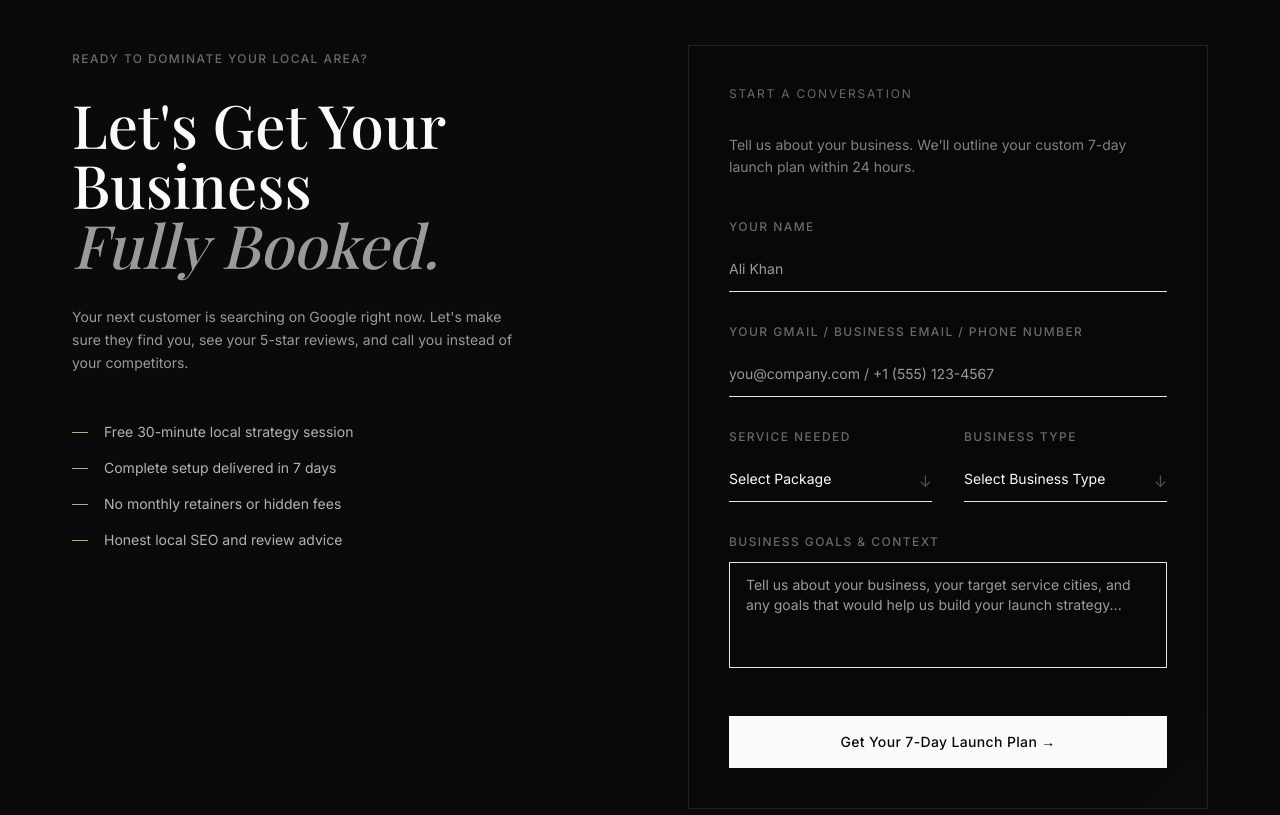
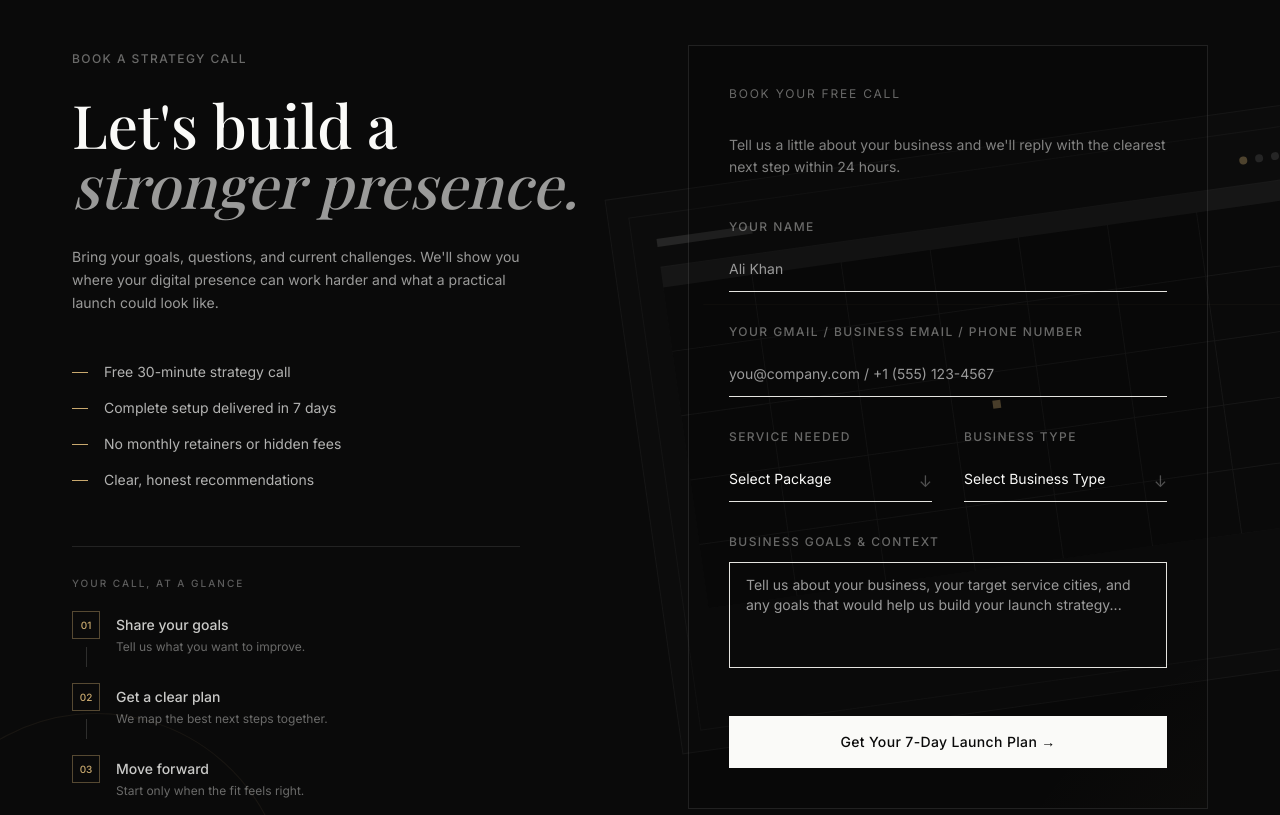
Before and after one commit to phtnex-Agency/phtnex-website, a React (Vite) app: page / in a window 1280 px wide. Shown: the part 7620-8435 px from the top of the page. Built offline with nearby package versions, Linux system fonts and the light colour scheme; a web font is replaced by a local one.

Commit message:
Polish work and booking section visuals
Add a professional background visual to Featured Work and an appointment-calendar background to the Book a Strategy Call section.

```diff
--- a/src/components/sections/ContactCTA.jsx
+++ b/src/components/sections/ContactCTA.jsx
@@ -4,10 +4,16 @@ import { motion } from 'framer-motion'
 const WEB3FORMS_ACCESS_KEY = 'ead346c5-922c-46d6-a59f-5a5749c3afea'
 
 const trustPoints = [
-  'Free 30-minute local strategy session',
+  'Free 30-minute strategy call',
   'Complete setup delivered in 7 days',
   'No monthly retainers or hidden fees',
-  'Honest local SEO and review advice',
+  'Clear, honest recommendations',
+]
+
+const callSteps = [
+  { number: '01', title: 'Share your goals', detail: 'Tell us what you want to improve.' },
+  { number: '02', title: 'Get a clear plan', detail: 'We map the best next steps together.' },
+  { number: '03', title: 'Move forward', detail: 'Start only when the fit feels right.' },
 ]
 
 const serviceOptions = [
@@ -60,6 +66,43 @@ const staggerContainer = {
   viewport: { once: true, margin: '-100px' },
 }
 
+function BookingBackgroundVisual() {
+  return (
+    <div className="absolute inset-0 overflow-hidden pointer-events-none" aria-hidden="true">
+      <div className="absolute -right-20 top-1/2 h-[560px] w-[720px] -translate-y-1/2 rotate-[-8deg] border border-surface/[0.06] bg-surface/[0.015] p-5 opacity-70">
+        <div className="h-full border border-surface/[0.05] p-6">
+          <div className="flex items-center justify-between border-b border-surface/[0.08] pb-5">
+            <span className="h-2 w-24 bg-surface/15" />
+            <div className="flex gap-2">
+              <span className="h-2 w-2 rounded-full bg-gold/50" />
+              <span className="h-2 w-2 rounded-full bg-surface/15" />
+              <span className="h-2 w-2 rounded-full bg-surface/15" />
+            </div>
+          </div>
+          <div className="grid grid-cols-7 gap-px bg-surface/[0.06] pt-5">
+            {Array.from({ length: 35 }, (_, index) => (
+              <span
+                key={index}
+                className={`h-16 bg-ink ${index === 17 ? 'relative after:absolute after:left-1/2 after:top-1/2 after:h-2 after:w-2 after:-translate-x-1/2 after:-translate-y-1/2 after:bg-gold/60' : ''}`}
+              />
+            ))}
+          </div>
+        </div>
+      </div>
+      <motion.div
+        animate={{ x: ['-10%', '110%'], opacity: [0, 0.7, 0] }}
+        transition={{ duration: 8, repeat: Infinity, ease: 'easeInOut' }}
+        className="absolute left-0 top-[38%] h-px w-[52%] bg-gold/35"
+      />
+      <motion.div
+        animate={{ rotate: [0, 360] }}
+        transition={{ duration: 40, repeat: Infinity, ease: 'linear' }}
+        className="absolute -bottom-40 -left-24 h-96 w-96 rounded-full border border-gold/[0.08]"
+      />
+    </div>
+  )
+}
+
 export default function ContactCTA() {
   const [form, setForm] = useState({
     name: '',
@@ -109,8 +152,9 @@ export default function ContactCTA() {
   }
 
   return (
-    <section id="contact" className="section-py bg-ink" aria-label="Contact">
-      <div className="container-main">
+    <section id="contact" className="relative section-py bg-ink overflow-hidden" aria-label="Contact">
+      <BookingBackgroundVisual />
+      <div className="container-main relative z-10">
         <div className="grid grid-cols-1 lg:grid-cols-2 gap-16 lg:gap-24">
 
           {/* Left — CTA Copy with staggered enter */}
@@ -121,16 +165,16 @@ export default function ContactCTA() {
             variants={staggerContainer}
           >
             <motion.div variants={fadeInUp} className="mb-6">
-              <span className="section-label text-surface/40">Ready to Dominate Your Local Area?</span>
+              <span className="section-label text-surface/40">Book a Strategy Call</span>
             </motion.div>
 
             <motion.h2 variants={fadeInUp} className="font-display text-4xl lg:text-5xl xl:text-6xl font-medium text-surface leading-[1.1] mb-8">
-              Let's Get Your Business<br />
-              <span className="italic text-surface/60">Fully Booked.</span>
+              Let's build a<br />
+              <span className="italic text-surface/60">stronger presence.</span>
             </motion.h2>
 
             <motion.p variants={fadeInUp} className="text-sm text-surface/60 leading-relaxed mb-12 max-w-md">
-              Your next customer is searching on Google right now. Let's make sure they find you, see your 5-star reviews, and call you instead of your competitors.
+              Bring your goals, questions, and current challenges. We'll show you where your digital presence can work harder and what a practical launch could look like.
             </motion.p>
 
             {/* Trust bullets */}
@@ -142,6 +186,28 @@ export default function ContactCTA() {
                 </motion.li>
               ))}
             </motion.ul>
+
+            <motion.div variants={fadeInUp} className="mt-14 border-t border-surface/10 pt-7 max-w-md">
+              <p className="text-[10px] font-medium uppercase tracking-[0.2em] text-surface/35 mb-5">
+                Your call, at a glance
+              </p>
+              <div className="flex flex-col gap-4">
+                {callSteps.map((step, index) => (
+                  <div key={step.number} className="flex items-start gap-4">
+                    <div className="flex flex-col items-center gap-2">
+                      <span className="flex h-7 w-7 items-center justify-center border border-gold/40 text-[10px] font-medium text-gold">
+                        {step.number}
+                      </span>
+                      {index < callSteps.length - 1 && <span className="h-5 w-px bg-surface/15" />}
+                    </div>
+                    <div className="pt-1">
+                      <p className="text-sm font-medium text-surface/80">{step.title}</p>
+                      <p className="mt-1 text-xs text-surface/40">{step.detail}</p>
+                    </div>
+                  </div>
+                ))}
+              </div>
+            </motion.div>
           </motion.div>
 
           {/* Right — Form wrapper */}
@@ -167,10 +233,10 @@ export default function ContactCTA() {
 
             <div className="relative z-10">
               <p className="text-xs text-surface/40 tracking-widest uppercase mb-8">
-                Start a Conversation
+                Book Your Free Call
               </p>
               <p className="text-sm text-surface/50 mb-10 leading-relaxed">
-                Tell us about your business. We'll outline your custom 7-day launch plan within 24 hours.
+                Tell us a little about your business and we'll reply with the clearest next step within 24 hours.
               </p>
 
             {submitted ? (
@@ -180,7 +246,7 @@ export default function ContactCTA() {
                     <polyline points="20 6 9 17 4 12" />
                   </svg>
                 </div>
-                <h3 className="font-display text-xl text-surface">Message received.</h3>
+                <h3 className="font-display text-xl text-surface">Call request received.</h3>
                 <p className="text-sm text-surface/60 leading-relaxed">
                   Thanks — we've got your details and will reach out within 24 hours.
                 </p>
--- a/src/components/sections/FeaturedWork.jsx
+++ b/src/components/sections/FeaturedWork.jsx
@@ -12,6 +12,57 @@ function BackgroundTexture() {
           backgroundImage: 'repeating-linear-gradient(45deg, var(--ink) 0, var(--ink) 1px, transparent 1px, transparent 40px)',
           backgroundSize: '56px 56px'
         }}
+      />
+    </div>
+  )
+}
+
+function WorkBackgroundVisual() {
+  return (
+    <div className="absolute inset-0 overflow-hidden pointer-events-none z-0" aria-hidden="true">
+      <div className="absolute -right-24 top-44 h-[560px] w-[min(72vw,860px)] rotate-[-8deg] border border-ink/[0.06] bg-white/30 p-4 shadow-[0_30px_100px_rgba(10,10,10,0.05)]">
+        <div className="h-full border border-ink/[0.05] bg-surface/70 p-5">
+          <div className="flex items-center gap-2 border-b border-ink/[0.06] pb-4">
+            <span className="h-2 w-2 rounded-full bg-gold/40" />
+            <span className="h-2 w-2 rounded-full bg-ink/10" />
+            <span className="h-2 w-2 rounded-full bg-ink/10" />
+            <span className="ml-4 h-2 w-40 bg-ink/[0.06]" />
+          </div>
+          <div className="grid grid-cols-[0.7fr_1.3fr] gap-5 pt-5">
+            <div className="border-r border-ink/[0.06] pr-5">
+              <span className="block h-2 w-24 bg-ink/10" />
+              <span className="mt-5 block h-1.5 w-32 bg-ink/[0.06]" />
+              <span className="mt-3 block h-1.5 w-24 bg-ink/[0.06]" />
+              <span className="mt-3 block h-1.5 w-28 bg-ink/[0.06]" />
+              <div className="mt-12 h-24 border border-gold/15 bg-gold/[0.04]" />
+            </div>
+            <div>
+              <div className="grid grid-cols-3 gap-3">
+                <span className="h-16 border border-ink/[0.05] bg-white/60" />
+                <span className="h-16 border border-ink/[0.05] bg-white/60" />
+                <span className="h-16 border border-ink/[0.05] bg-white/60" />
+              </div>
+              <div className="relative mt-5 h-40 border border-ink/[0.05] bg-white/50 p-5">
+                <div className="absolute inset-x-5 bottom-5 flex items-end gap-2">
+                  {[30, 52, 42, 76, 60, 92, 68].map((height, index) => (
+                    <motion.span
+                      key={index}
+                      animate={{ height: [height, height + 10, height] }}
+                      transition={{ duration: 4 + index * 0.3, repeat: Infinity, ease: 'easeInOut' }}
+                      className="flex-1 bg-gold/20"
+                      style={{ height }}
+                    />
+                  ))}
+                </div>
+              </div>
+            </div>
+          </div>
+        </div>
+      </div>
+      <motion.div
+        animate={{ x: ['-8%', '8%', '-8%'], opacity: [0.2, 0.5, 0.2] }}
+        transition={{ duration: 14, repeat: Infinity, ease: 'easeInOut' }}
+        className="absolute left-[-8%] top-[32%] h-px w-[58%] bg-gold/20"
       />
     </div>
   )
@@ -116,6 +167,7 @@ export default function FeaturedWork() {
   return (
     <section id="work" className="relative section-py bg-surface overflow-hidden" aria-label="Featured Work">
       <BackgroundTexture />
+      <WorkBackgroundVisual />
       <div className="container-main relative z-10">
         {/* Header with reveal animation */}
         <motion.div
```
